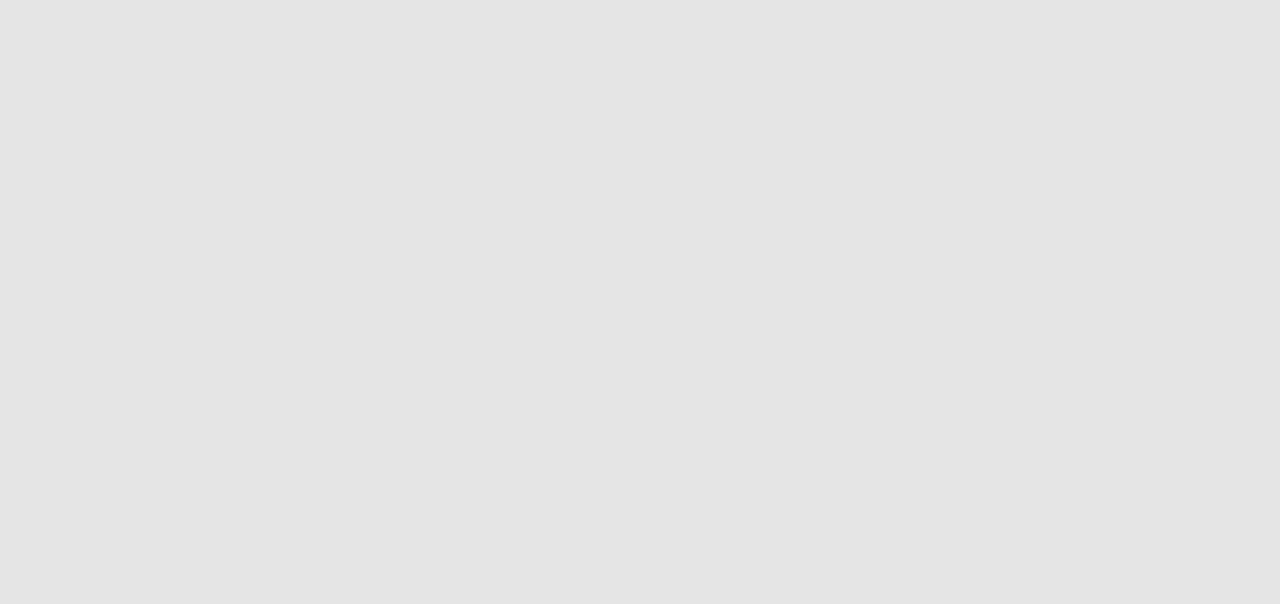
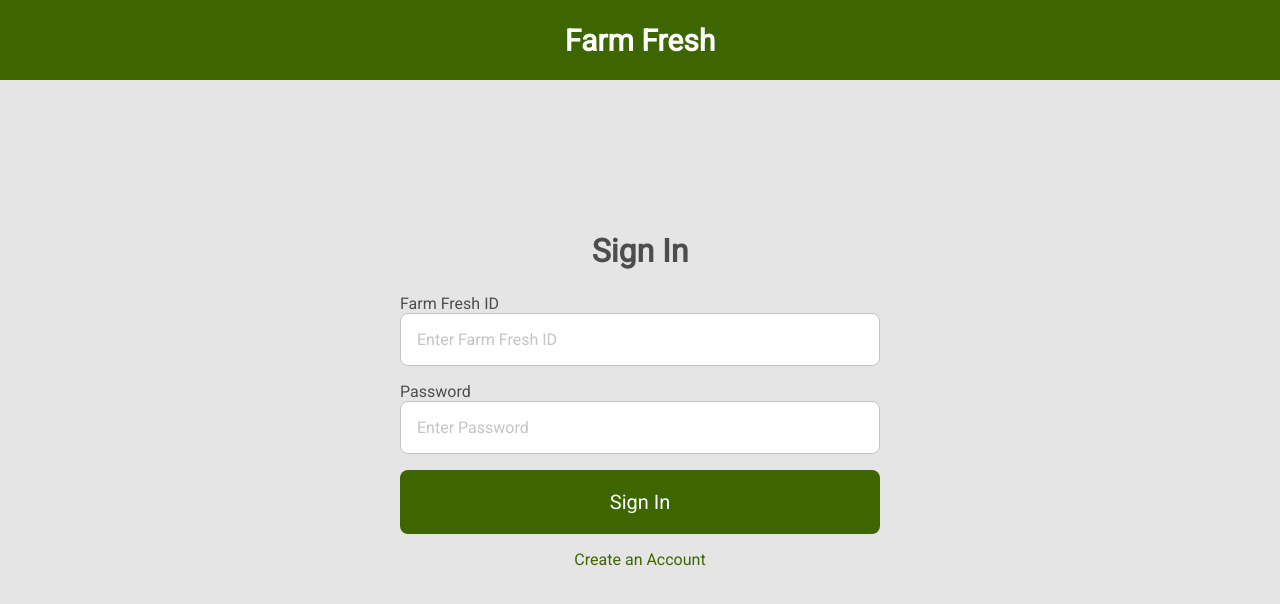
Before and after one commit to Code4Blessings/FarmFreshApp, a React (Create React App) app: page /shopper/login in a window 1280 px wide. Shown: the top 604 px of the page. Built offline with nearby package versions, Linux system fonts and the light colour scheme.

Commit message:
shopper sign in page done, linked, and other minor changes

```diff
--- a/src/App.js
+++ b/src/App.js
@@ -3,17 +3,19 @@ import {Route} from "react-router-dom";
 import './App.css';
 import InitialSignInPage from './components/InitialSignInPage';
 import FarmerSignInPage from './components/FarmerSignInPage';
-import FarmerHomepage from './components/FarmerHomepage'
+import ShopperSignInPage from './components/ShopperSignInPage';
+import FarmerHomepage from './components/FarmerHomepage';
 
 function App() {
 	return (
 		<>
 			<Route exact path='/' component={InitialSignInPage}/>
 			<Route path='/farmer/login' component={FarmerSignInPage}/>
+			<Route path='/shopper/login' component={ShopperSignInPage}/>
+
 			{/* need to be built
-			<Route exact path='/shopper'> component={ShopperSignInPage}/>
-			<Route path='/farmer/createaccount'> component={FarmerSignUpPage}/>
-      		<Route path='/shopper/createaccount'> component={ShopperSignUpPage}/> */}
+			<Route path='/farmer/createaccount' component={FarmerSignUpPage}/>
+      		<Route path='/shopper/createaccount' component={ShopperSignUpPage}/> */}
 
 			<Route path='/farmer/homepage' component={FarmerHomepage} />
 		</>
--- a/src/components/InitialSignInPage.js
+++ b/src/components/InitialSignInPage.js
@@ -8,7 +8,7 @@ const InitialSignInPage = () => {
             <Header/>
             <section className='initial-sign-in-page-section'>
                 <Link to='/farmer/login'><button className='farmer-sign-in-button'>Farmer Sign In</button></Link>
-                <button className='shopper-sign-in-button'>Shopper Sign In</button>
+                <Link to='/shopper/login'><button className='shopper-sign-in-button'>Shopper Sign In</button></Link>
                 <p>Create an Account</p>
             </section>
         </div>
--- /dev/null
+++ b/src/components/ShopperSignInPage.js
@@ -0,0 +1,82 @@
+import React from 'react';
+import Header from './Header';
+import {Formik, Form, Field, ErrorMessage} from 'formik'
+import axios from 'axios';
+
+// validating form
+const validate = ({username, password}) => {
+	const errors = {};
+
+	// validating username
+	if (!username) {
+		errors.username = 'Please enter a username';
+	} else if (username.length < 2) {
+		errors.username= 'Your username must have two characters or more';
+	};
+
+	// validating password
+	if (!password) {
+		errors.password = 'Please enter a password';
+	} else if (/\d/.test(password) === false) {
+		errors.password = 'Your password must contain a number';
+	} else if (password.length < 5) {
+		errors.password = 'Your password must have five characters or more';
+	};
+
+	return errors;
+};
+
+const ShopperSignInPage = () => {
+    return (
+        <div>
+            <Header/>
+            <section className='farmer-and-shopper-sign-in-page-section'>
+                <h2>Sign In</h2>
+                {/* form will be specific to the page i think */}
+                <Formik
+					initialValues = {{
+						username: '',
+						password: '',
+					}}
+
+					onSubmit = {(values, tools) => {
+						axios.post('https://reqres.in/api/users', values)
+							.then(response => {
+								console.log(values);
+								console.log(response);
+								tools.resetForm();
+							})
+							.catch(error => {
+								console.log(error);
+							})
+					}}
+
+					validate = {validate}
+
+					render = {() => {
+						return (
+							<Form className='form' autoComplete='off'>
+								<div className='input-container'>
+									<label htmlFor='username'>Farm Fresh ID</label>
+									<Field name='username' type='text' placeholder='Enter Farm Fresh ID'/>
+									<ErrorMessage name='username' component='div' className='error'/>
+								</div>
+
+								<div className='input-container'>
+									<label htmlFor='password'>Password</label>
+									<Field name='password' type='password' placeholder='Enter Password'/>
+									<ErrorMessage name='password' component='div' className='error'/>
+								</div>
+
+								<button className='farmer-sign-in-button' type='submit'>Sign In</button>
+							</Form>
+						)
+					}}
+				/>
+                <p>Create an Account</p>
+            </section>
+        </div>
+    )
+};
+
+export default ShopperSignInPage;
```
